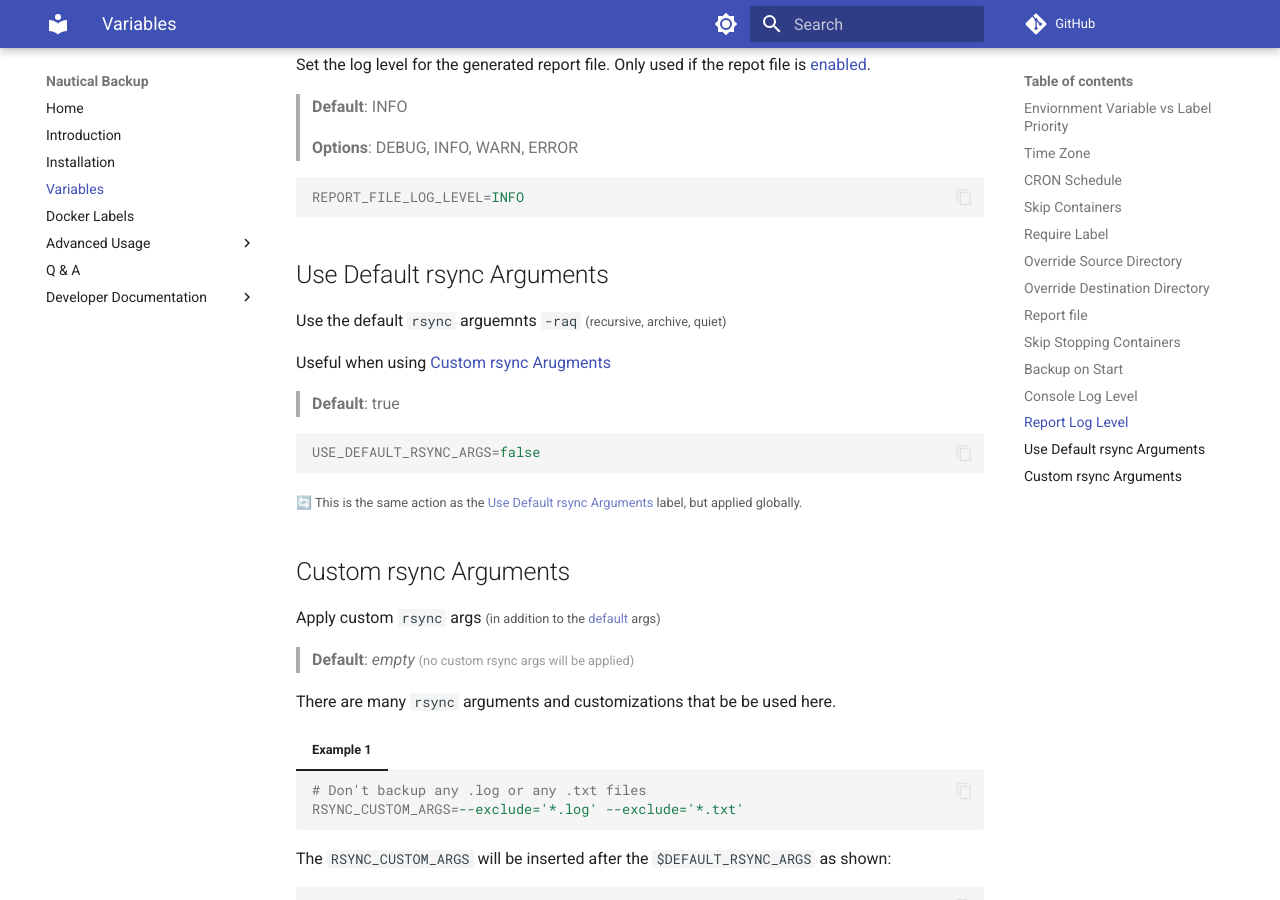
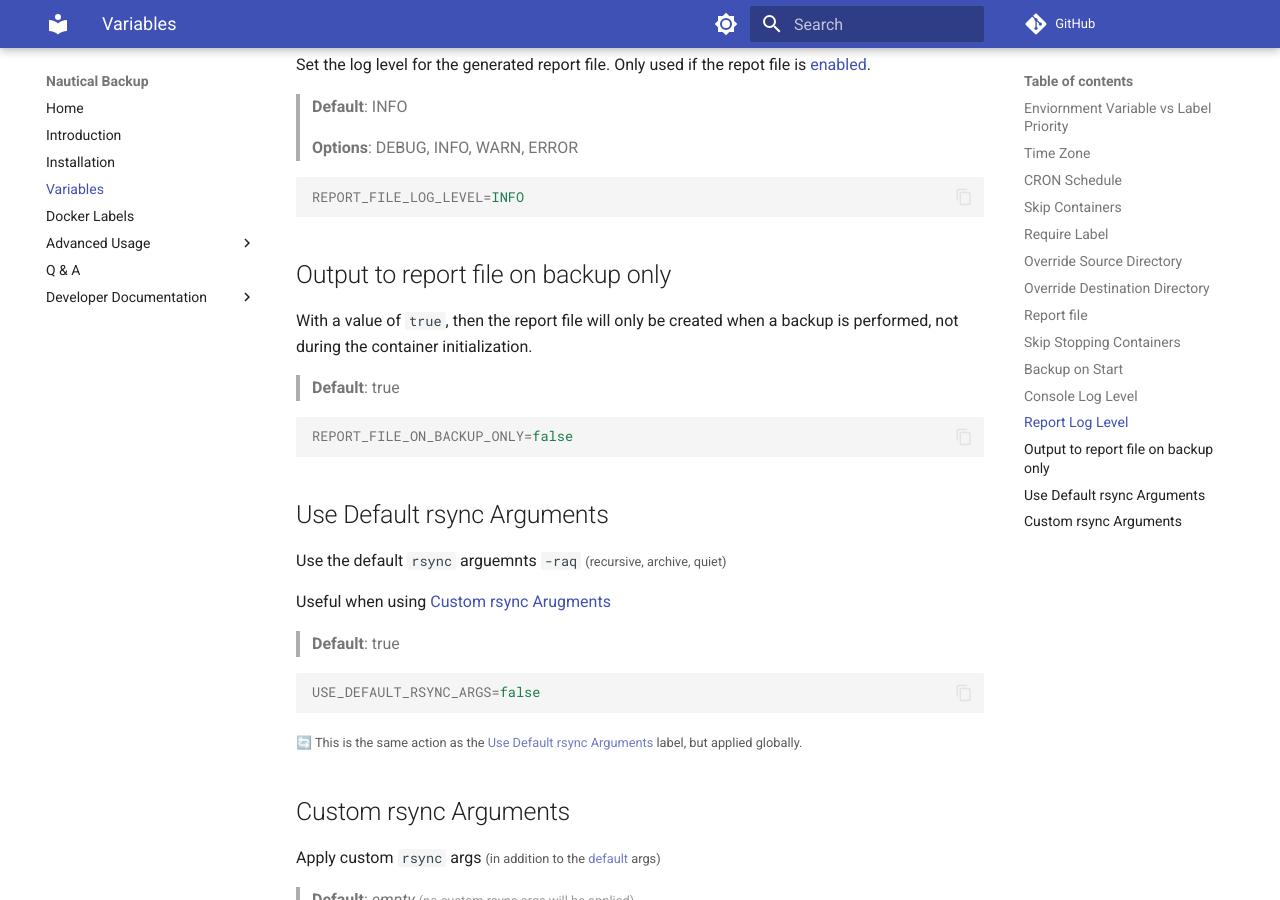
Before and after one commit to Minituff/nautical-backup, an MkDocs documentation site: the page built from docs/arguments.md, in a window 1280 px wide and 900 px high, scrolled down 3947 px. Built offline with MkDocs 1.6.1 and Material for MkDocs 9.7.7, drawn with Linux system fonts in a browser that asks for light colours; comment, search, counter and statistics services are not loaded.

Commit message:
Add REPORT_FILE_ON_BACKUP_ONLY

````diff
--- a/docs/arguments.md
+++ b/docs/arguments.md
@@ -188,6 +188,15 @@
 REPORT_FILE_LOG_LEVEL=INFO
 ```
 
+## Output to report file on backup only
+With a value of `true`, then the report file will only be created when a backup is performed, not during the container initialization.
+
+> **Default**: true
+
+```properties
+REPORT_FILE_ON_BACKUP_ONLY=false
+```
+
 ## Use Default rsync Arguments
 
 Use the default `rsync` arguemnts `-raq` <small>(recursive, archive, quiet)</small>
````
Also changed, not shown: 3 other files.
